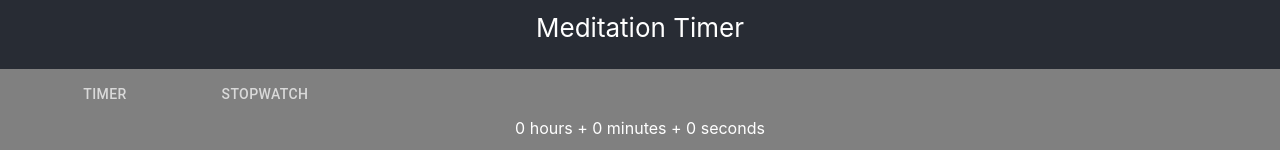
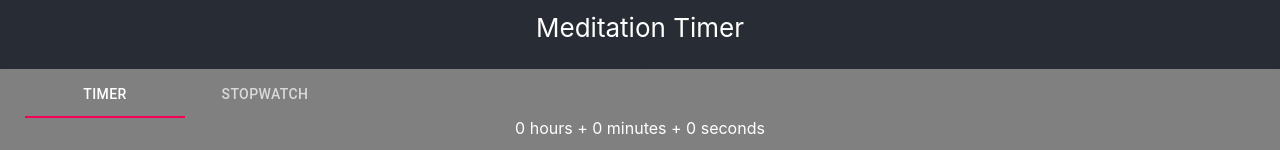
Before and after one commit to claudiegp/meditation-timer, a React (Create React App) app: page / in a window 1280 px wide. Shown: the part 206-356 px from the top of the page. Built offline with nearby package versions, Linux system fonts and the light colour scheme.

Commit message:
feat(tabs): add state to Tabs component

```diff
--- a/src/Tabs/Tabs.tsx
+++ b/src/Tabs/Tabs.tsx
@@ -1,10 +1,18 @@
-import React, { FunctionComponent } from "react";
+import React, { FunctionComponent, useState } from "react";
 
 import { Tab, Tabs as TabGroup } from "@material-ui/core";
 
-export const Tabs: FunctionComponent = () => (
-  <TabGroup className="Tab-group">
-    <Tab id="Timer" label="Timer" />
-    <Tab id="Stopwatch" label="Stopwatch" />
-  </TabGroup>
-);
+export const Tabs: FunctionComponent = () => {
+  const [value, setValue] = useState(0);
+
+  const handleChange = (event: any, newValue: number) => {
+    // todo: add type for event
+    setValue(newValue);
+  };
+  return (
+    <TabGroup className="Tab-group" value={value} onChange={handleChange}>
+      <Tab id="Timer" label="Timer" />
+      <Tab id="Stopwatch" label="Stopwatch" />
+    </TabGroup>
+  );
+};
```
